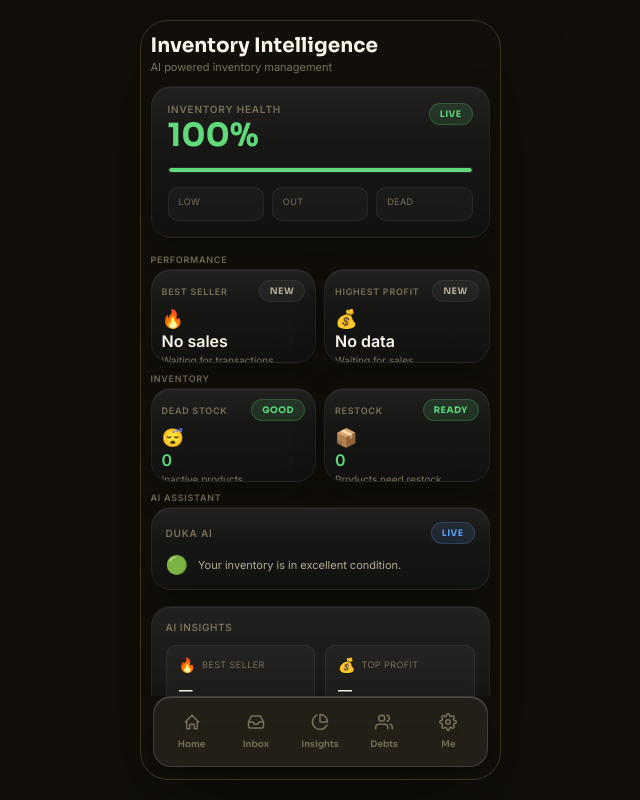
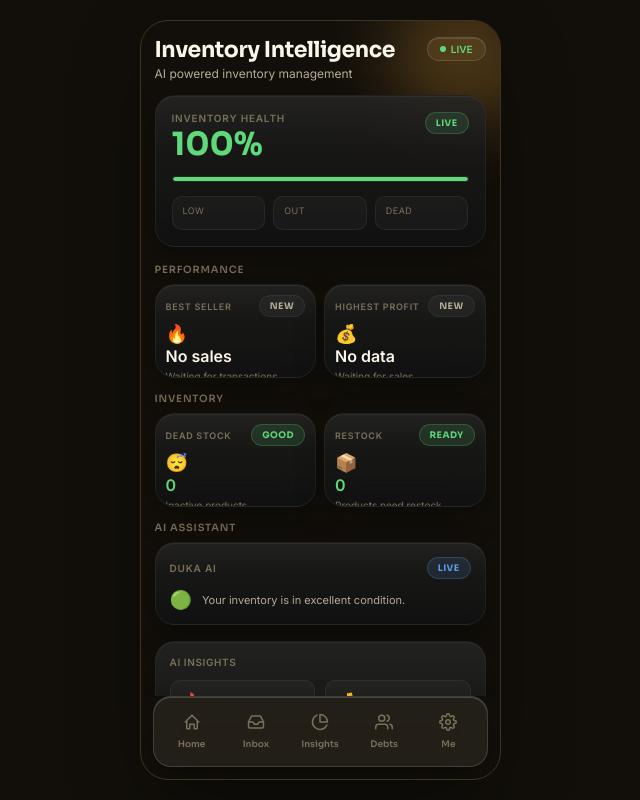
Before and after one commit to bred9702-svg/Duka-app-fin, a React (Vite) app: page /inventory in a window 1280 px wide. Shown: the whole page, without its empty margins (320-960 px from the left). Built offline with nearby package versions, Linux system fonts and the light colour scheme; no server answers; the database is empty.

Commit message:
Update InventoryInsightsScreen.jsx

```diff
--- a/src/screens/InventoryInsightsScreen.jsx
+++ b/src/screens/InventoryInsightsScreen.jsx
@@ -49,38 +49,32 @@ export default function InventoryInsightsScreen() {
   })
 
 return (
-  <div
-    style={{
-      flex: 1,
-      width: '100%',
-      padding: '12px 10px 18px',
-    }}
-  >
+  <div style={{ flex: 1, width: '100%', padding: '16px 14px 8px', position: 'relative' }}>
+    <div className="bg-blob" style={{ width: 150, height: 150, top: -40, right: -40, background: 'rgba(240,169,61,0.25)' }} />
+    <div className="bg-blob" style={{ width: 120, height: 120, bottom: 200, left: -40, background: 'rgba(95,217,122,0.12)', animationDelay: '2s' }} />
+
+    <div style={{ position: 'relative', zIndex: 1 }}>
+
       {/* Header */}
-    <h1
-      style={{
-        fontFamily: 'var(--font-display)',
-        fontSize: 20,
-        fontWeight: 700,
-        color: 'var(--text-hi)',
-        margin: 0,
-      }}
-    >
+      <div style={{ display: 'flex', justifyContent: 'space-between', alignItems: 'flex-start', marginBottom: 14 }}>
+        <div>
+          <h1 style={{ fontFamily: 'var(--font-display)', fontSize: 22, fontWeight: 700, color: 'var(--text-hi)', letterSpacing: '-0.02em', lineHeight: 1.2 }}>
             Inventory Intelligence
           </h1>
-
-    <p
-      style={{
-        margin: '2px 0 12px',
-        color: 'var(--text-low)',
-        fontSize: 11,
-      }}
-    >
+          <p style={{ fontSize: 12, color: 'var(--text-mid)', marginTop: 3 }}>
             AI powered inventory management
           </p>
+        </div>
+        <div className="glass-card" style={{ padding: '5px 12px', borderRadius: 999, display: 'flex', alignItems: 'center', gap: 5, flexShrink: 0 }}>
+          <span style={{ width: 6, height: 6, borderRadius: '50%', background: '#5FD97A' }} />
+          <span style={{ fontSize: 10, fontWeight: 600, color: '#5FD97A' }}>LIVE</span>
+        </div>
+      </div>
 
       {/* Hero */}
+      <div style={{ marginBottom: 6 }}>
         <HealthScoreCard health={health} />
+      </div>
 
       {/* PERFORMANCE */}
       <SectionTitle>Performance</SectionTitle>
@@ -90,7 +84,7 @@ return (
           display: 'grid',
           gridTemplateColumns: '1fr 1fr',
           gap: 8,
-        marginBottom: 10,
+          marginBottom: 14,
         }}
       >
         <BestSellersCard
@@ -112,7 +106,7 @@ return (
           display: 'grid',
           gridTemplateColumns: '1fr 1fr',
           gap: 8,
-        marginBottom: 10,
+          marginBottom: 14,
         }}
       >
         <DeadStockCard
@@ -129,7 +123,9 @@ return (
       {/* AI */}
       <SectionTitle>AI Assistant</SectionTitle>
 
+      <div style={{ marginBottom: 14 }}>
         <AIAdvisorCard insights={insights} />
+      </div>
 
       <AIInsightsCard
         bestSeller={bestSeller}
@@ -147,18 +143,20 @@ return (
         outOfStock={outOfStock}
       />
     </div>
+  </div>
 )
 }
 function SectionTitle({ children }) {
   return (
     <p
       style={{
-        margin: '10px 0 4px',
-        fontSize: 9,
-        fontWeight: 700,
-        letterSpacing: '.08em',
+        fontFamily: 'var(--font-display)',
+        fontSize: 10,
+        fontWeight: 600,
+        color: 'var(--text-low)',
+        margin: '10px 0 8px',
         textTransform: 'uppercase',
-        color: 'var(--text-low)',
+        letterSpacing: '0.08em',
       }}
     >
       {children}
```
Lines whose indentation alone changed are shown as unchanged.
